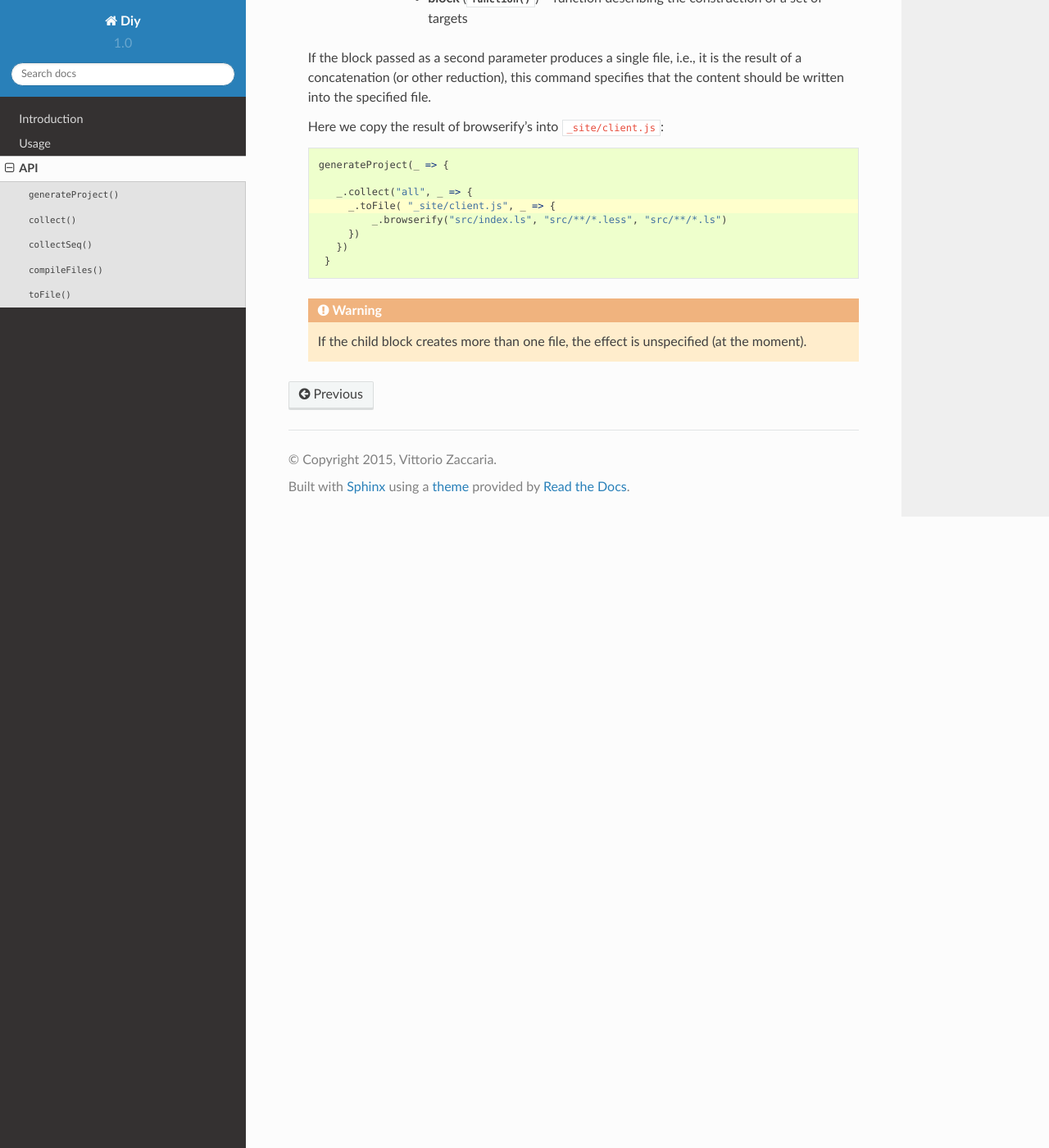
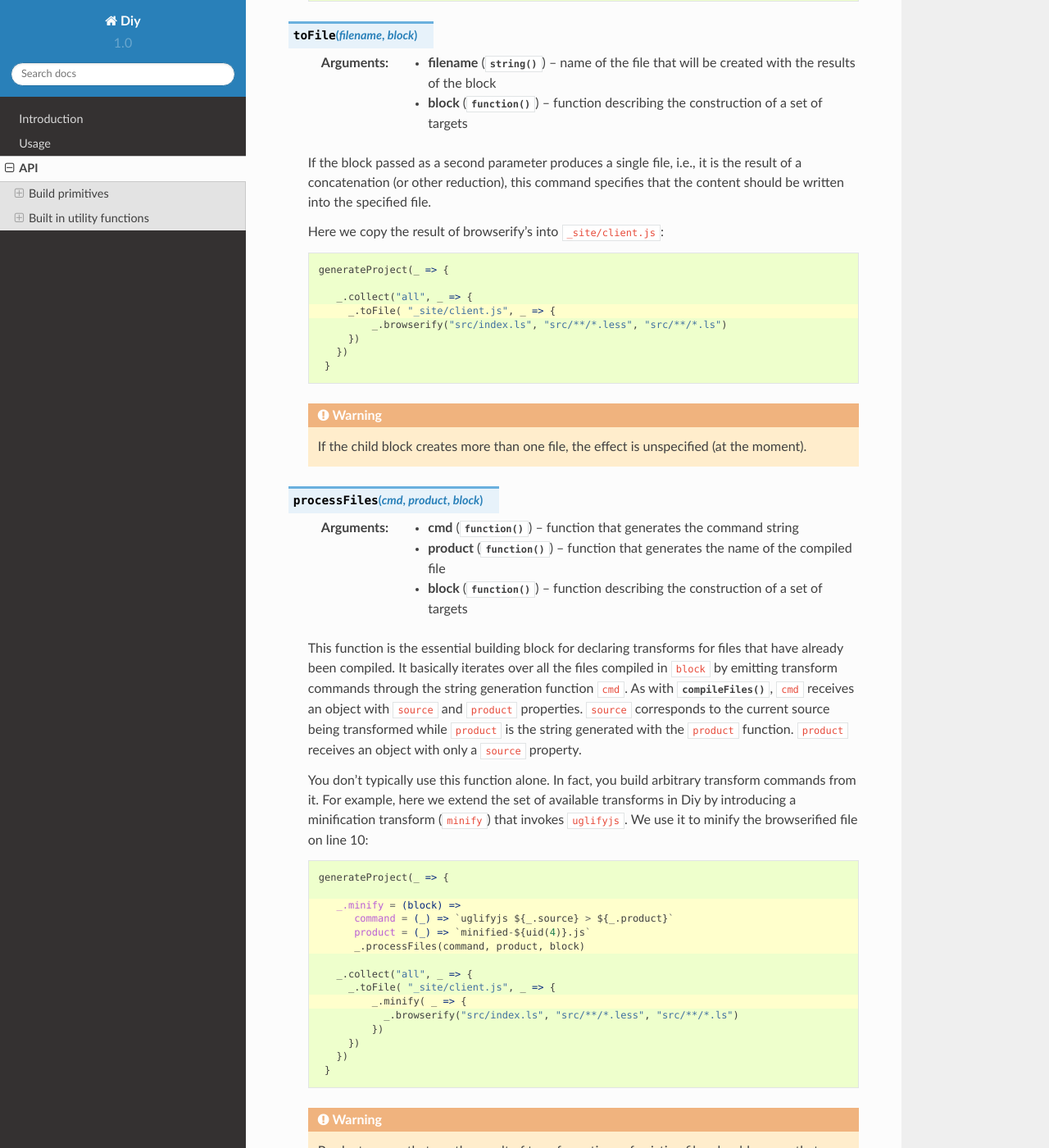
Before and after one commit to vzaccaria/diy-website, a Sphinx documentation site: the page built from docs/api.rst, in a window 1280 px wide and 1400 px high, scrolled down 2265 px. Shown: the whole window at 82% size. Built offline with Sphinx 7.4.7 and the Read the Docs theme 2.0.0, drawn with Linux system fonts in a browser that asks for light colours; some of the changed text lies outside the part shown.

Commit message:
Add processFiles and minification description

```diff
--- a/docs/api.rst
+++ b/docs/api.rst
@@ -1,6 +1,12 @@
 
 API
 =====
+
+Build primitives
+****************
+
+In this section you will find all the primitives that can be used to build a makefile.
+The utility section that comes after is just built above these primitives.
 
 .. note::
 
@@ -128,3 +134,68 @@ API
 
     If the child block creates more than one file, the effect is unspecified
     (at the moment).
+
+.. js:function:: processFiles(cmd, product, block)
+
+      :param function cmd: function that generates the command string
+      :param function product: function that generates the name of the compiled file
+      :param function block: function describing the construction of a set of targets
+
+      This function is the essential building block for declaring transforms for files that have
+      already been compiled. It basically iterates over all the files compiled in ``block`` by
+      emitting transform commands through the string generation function ``cmd``. As with :js:func:`compileFiles`,
+      ``cmd`` receives an object
+      with ``source`` and ``product`` properties. ``source`` corresponds to the current source being transformed
+      while ``product`` is the string generated with the ``product`` function. ``product`` receives an object
+      with only a ``source`` property.
+
+      You don't typically use this function alone. In fact, you build arbitrary transform commands from it.
+      For example, here we extend the set of available transforms in Diy by introducing a minification
+      transform (``minify``) that invokes ``uglifyjs``. We use it to minify the browserified file on line 10:
+
+
+      .. code-block:: coffeescript
+         :emphasize-lines: 3-6,10
+
+         generateProject(_ => {
+
+            _.minify = (block) =>
+               command = (_) => `uglifyjs ${_.source} > ${_.product}`
+               product = (_) => `minified-${uid(4)}.js`
+               _.processFiles(command, product, block)
+
+            _.collect("all", _ => {
+              _.toFile( "_site/client.js", _ => {
+                  _.minify( _ => {
+                    _.browserify("src/index.ls", "src/**/*.less", "src/**/*.ls")
+                  })
+              })
+            })
+          }
+
+      .. warning::
+
+          Product names that are the result of transformations of existing files should ensure that
+          there are no name clashes. That is why we used a unique ``id`` generation function ``uid`` for
+          our product:
+
+          .. code-block:: coffeescript
+
+            product = (_) => `minified-${uid(4)}.js`
+
+
+Built in utility functions
+**************************
+
+.. js:function:: minify(block)
+
+      :param function block: function describing the construction of a set of targets
+
+      Built-in javascript minification function. Defined as
+
+      .. code-block:: coffeescript
+
+        _.minify = (block) =>
+           command = (_) => `uglifyjs ${_.source} > ${_.product}`
+           product = (_) => `minified-${uid(4)}.js`
+           _.processFiles(command, product, block)
--- a/docs/usage.rst
+++ b/docs/usage.rst
@@ -65,6 +65,9 @@ you give to a set of products you want to build.
 
 :js:func:`toFile` creates a named file whose contents are created as described by the closure passed as second parameter.
 The closure (as it can be intuitively understood) minifies the concatenation of a copy of javascript files in ``src/*.js``.
+
+Minification is done through a built-in utility function (:js:func:`minify`). You can specify other processing strategies
+through :js:func:`processFiles`.
 
 
 
```
